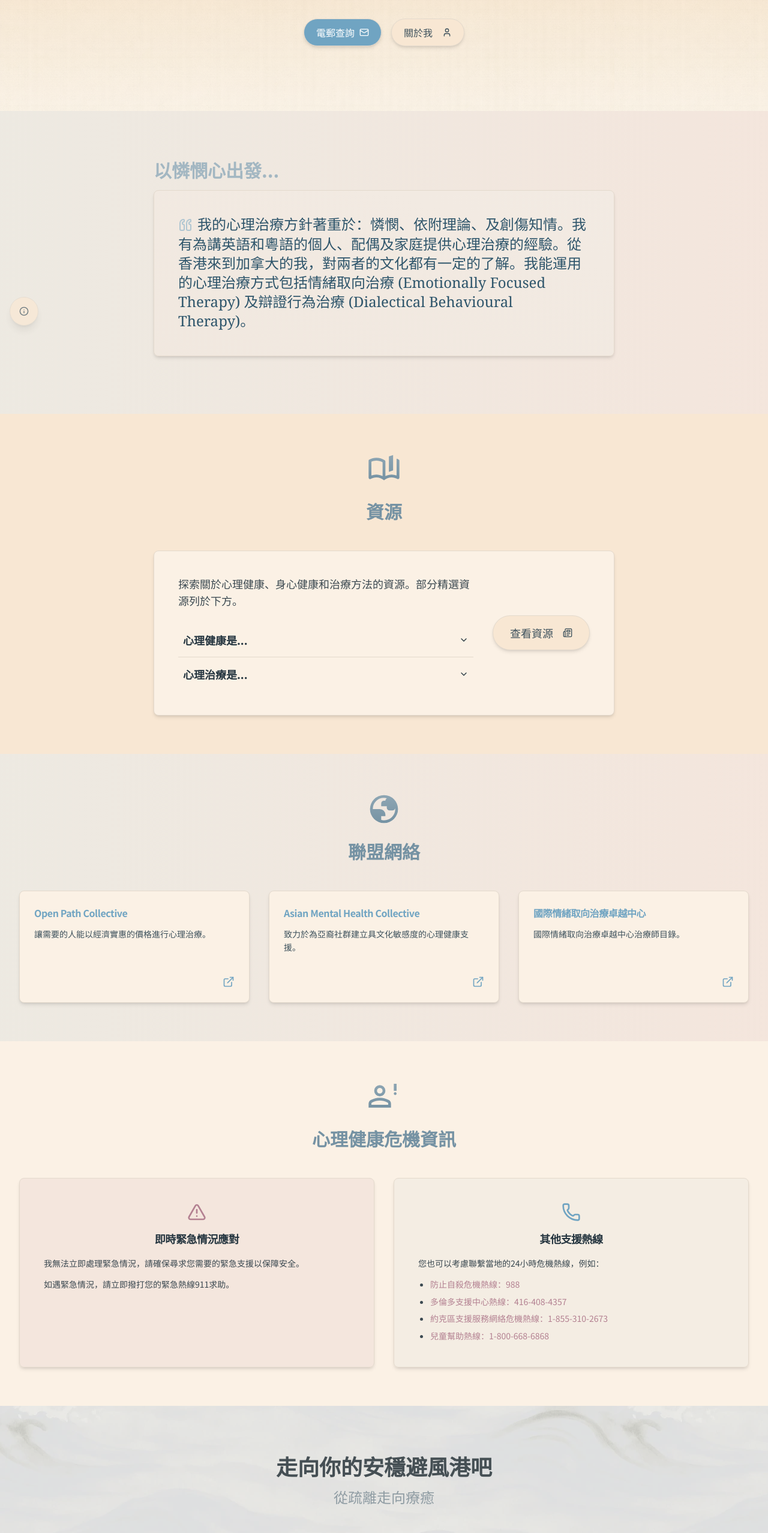
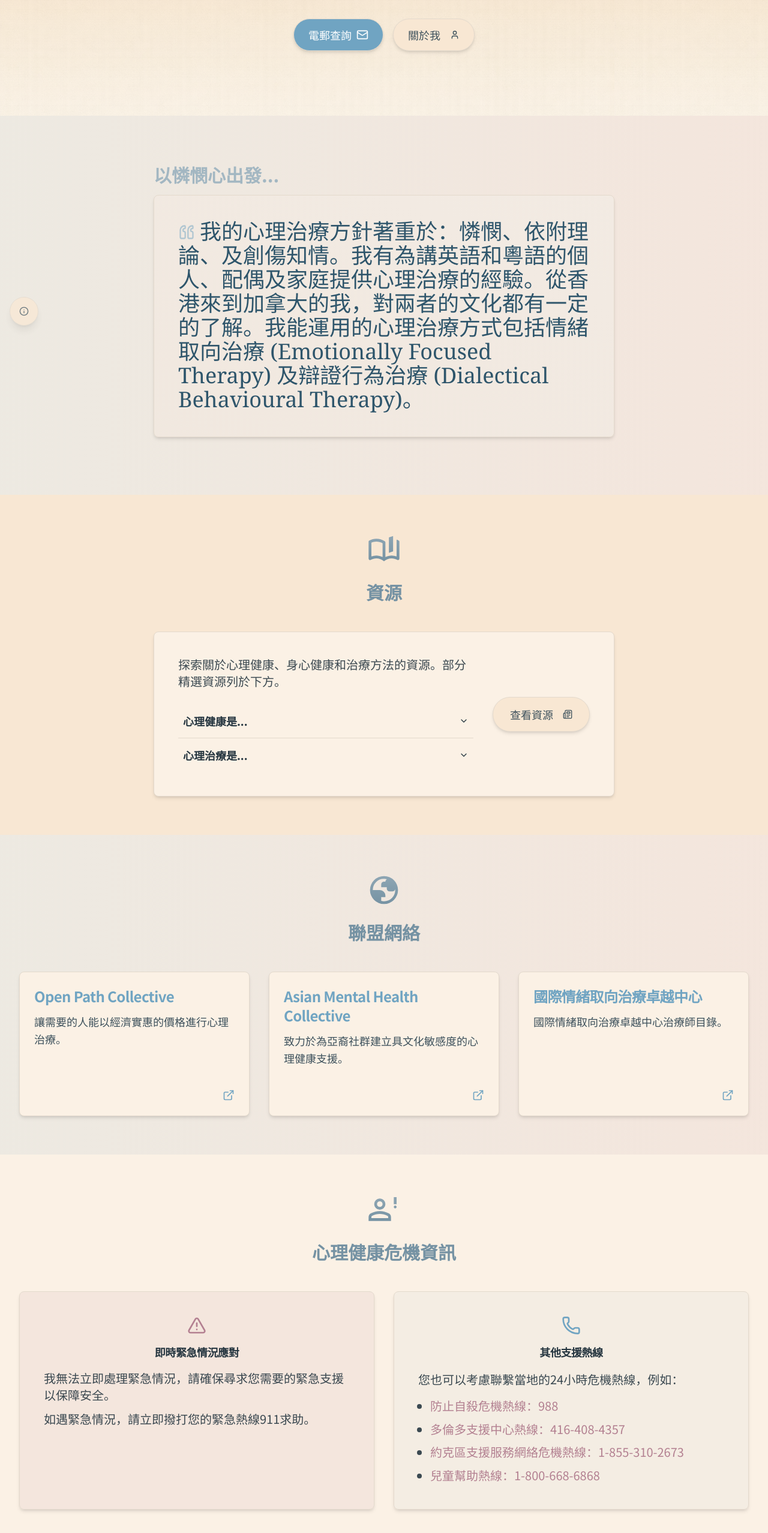
Before and after one commit to chislonchow/chislonchow.github.io, a Next.js app: page /zh in a window 1280 px wide. Shown: the part 241-2797 px from the top of the page at 60% size. Built offline with nearby package versions, Linux system fonts and the light colour scheme.

Commit message:
Font size changes

```diff
--- a/src/app/globals.css
+++ b/src/app/globals.css
@@ -54,40 +54,40 @@
   /* Basic styling for markdown content */
   /* Note: .markdown-content h1 styles what becomes <h2> after remark-behead, h2 styles <h3> etc. */
   .markdown-content h1 { /* Rendered as <h2> from # H1 */
-    @apply text-lg md:text-2xl font-bold mb-5 font-headline text-foreground;
+    @apply text-xl md:text-3xl font-bold mb-5 font-headline text-foreground;
   }
   .markdown-content h2 { /* Rendered as <h3> from ## H2 */
-    @apply text-base md:text-xl font-semibold mb-3.5 font-headline text-foreground;
+    @apply text-lg md:text-2xl font-semibold mb-3.5 font-headline text-foreground;
   }
   .markdown-content h3 { /* Rendered as <h4> from ### H3 */
-    @apply text-base md:text-xl font-semibold mb-2.5 font-headline text-foreground;
+    @apply text-lg md:text-2xl font-semibold mb-2.5 font-headline text-foreground;
   }
   .markdown-content h4 { /* Rendered as <h5> from #### H4 */
-    @apply text-sm md:text-lg font-semibold mb-1.5 font-headline text-foreground;
+    @apply text-base md:text-xl font-semibold mb-1.5 font-headline text-foreground;
   }
   .markdown-content h5 { /* Rendered as <h6> from ##### H5 */
-    @apply text-sm md:text-base font-semibold mb-1.5 font-headline text-foreground;
+    @apply text-base md:text-lg font-semibold mb-1.5 font-headline text-foreground;
   }
   .markdown-content h6 { /* Rendered as <p> or <h6> from ###### H6 */
-    @apply text-sm md:text-sm font-semibold mb-1 font-headline text-foreground;
+    @apply text-base md:text-base font-semibold mb-1 font-headline text-foreground;
   }
   .markdown-content p {
-    @apply mb-4 text-sm md:text-base leading-normal font-body indent-4; /* Adjusted md size from text-lg to text-base, Added indent-4 */
+    @apply mb-4 text-base md:text-lg leading-normal font-body indent-4; /* Adjusted md size from text-lg to text-base, Added indent-4 */
   }
   .markdown-content a {
     @apply text-accent hover:underline;
   }
   .markdown-content ul {
-    @apply list-disc list-outside ml-4 mb-4 font-body text-sm md:text-base;
+    @apply list-disc list-outside ml-4 mb-4 font-body text-base md:text-lg;
   }
   .markdown-content ol {
-    @apply list-decimal list-outside ml-4 mb-4 font-body text-sm md:text-base;
+    @apply list-decimal list-outside ml-4 mb-4 font-body text-base md:text-lg;
   }
   .markdown-content li {
-    @apply mb-2 text-sm md:text-base;
+    @apply mb-2 text-base md:text-lg;
   }
   .markdown-content blockquote {
-    @apply border-l-4 border-accent pl-4 italic my-4 text-muted-foreground text-sm md:text-base;
+    @apply border-l-4 border-accent pl-4 italic my-4 text-muted-foreground text-base md:text-lg;
   }
   .markdown-content blockquote p { /* Reset indent for paragraphs inside blockquotes */
     @apply indent-0;
@@ -169,26 +169,26 @@
   body.lang-zh .markdown-content ul,
   body.lang-zh .markdown-content ol,
   body.lang-zh .markdown-content blockquote {
-    @apply text-base md:text-lg; /* Increased from text-sm md:text-base */
+    @apply text-lg md:text-xl; /* Increased from text-base md:text-lg */
   }
 
   body.lang-zh .markdown-content h1 { /* Rendered as <h2> from # H1 */
+    @apply text-2xl md:text-4xl;
+  }
+  body.lang-zh .markdown-content h2 { /* Rendered as <h3> from ## H2 */
     @apply text-xl md:text-3xl;
   }
-  body.lang-zh .markdown-content h2 { /* Rendered as <h3> from ## H2 */
+  body.lang-zh .markdown-content h3 { /* Rendered as <h4> from ### H3 */
+    @apply text-xl md:text-3xl;
+  }
+  body.lang-zh .markdown-content h4 { /* Rendered as <h5> from #### H4 */
     @apply text-lg md:text-2xl;
   }
-  body.lang-zh .markdown-content h3 { /* Rendered as <h4> from ### H3 */
-    @apply text-lg md:text-2xl;
-  }
-  body.lang-zh .markdown-content h4 { /* Rendered as <h5> from #### H4 */
-    @apply text-base md:text-xl;
-  }
   body.lang-zh .markdown-content h5 { /* Rendered as <h6> from ##### H5 */
-    @apply text-base md:text-lg;
+    @apply text-lg md:text-xl;
   }
   body.lang-zh .markdown-content h6 { /* Rendered as <p> or <h6> from ###### H6 */
-    @apply text-base md:text-base;
+    @apply text-lg md:text-lg;
   }
 
   /* Sonner Toast Link Styling */
--- a/src/app/home/home-page-client-contents.tsx
+++ b/src/app/home/home-page-client-contents.tsx
@@ -45,13 +45,13 @@ function ServiceCard({ title, description, href }: ServiceCardProps) {
   const cardInnerContent = (
     <Card className="transition-all duration-150 hover:shadow-lg h-full flex flex-col overflow-hidden shadow-md bg-card">
       <CardHeader className="p-6 pb-3">
-        <CardTitle className="text-base font-headline font-semibold text-primary">
+        <CardTitle className="text-xl sm:text-2xl font-headline font-semibold text-primary">
           {title}
         </CardTitle>
       </CardHeader>
       <CardContent className="flex-grow p-6 pt-0">
         <p className={cn(
-            "text-sm text-secondary-foreground leading-relaxed text-left font-headline"
+            "text-lg text-secondary-foreground leading-relaxed text-left font-headline"
           )}>
           {description}
         </p>
@@ -242,7 +242,7 @@ export default function HomePageClientContents({
             <span style={{ color: 'hsl(202 25% 20%)' }}>Chislon</span>{' '}
             <span style={{ color: 'hsl(202 25% 25%)' }}>Chow</span>
           </h1>
-          <p className="text-base xs:text-lg md:text-lg text-muted-foreground mb-4 xs:mb-6 sm:mb-8 max-w-2xl mx-auto">
+          <p className="text-base xs:text-lg sm:text-lg md:text-lg text-muted-foreground mb-4 xs:mb-6 sm:mb-8 max-w-2xl mx-auto">
             <span>{heroSubtitleDisplay}</span>
             <CanadaFlagIcon
               className="h-[0.8em] w-[1.6em] inline-block ml-1.5 align-middle"
@@ -252,22 +252,22 @@ export default function HomePageClientContents({
           <div className="flex flex-row flex-wrap items-center justify-center gap-3 sm:gap-4 pb-20">
             <a
               href={dynamicMailtoLink}
-              className="h-auto bg-primary hover:bg-primary/90 text-primary-foreground rounded-full px-4 py-2 text-xs sm:px-5 sm:py-2.5 sm:text-base border transition-transform hover:scale-105 whitespace-nowrap inline-flex items-center justify-center shadow-md hover:shadow-lg"
+              className="h-auto bg-primary hover:bg-primary/90 text-primary-foreground rounded-full px-5 py-2.5 text-base sm:px-6 sm:py-3 sm:text-lg border transition-transform hover:scale-105 whitespace-nowrap inline-flex items-center justify-center shadow-md hover:shadow-lg"
             >
               {heroButtonText}
               <Mail
-                className="ml-2 h-2.5 w-2.5 sm:h-4 sm:w-4"
+                className="ml-2 h-4 w-4 sm:h-5 sm:w-5"
                 aria-hidden="true"
               />
             </a>
             <Button
               asChild
-              className="h-auto bg-secondary hover:bg-secondary/80 text-secondary-foreground rounded-full px-4 py-2 text-xs sm:px-5 sm:py-2.5 sm:text-base border transition-transform hover:scale-105 whitespace-nowrap shadow-md hover:shadow-lg"
+              className="h-auto bg-secondary hover:bg-secondary/80 text-secondary-foreground rounded-full px-5 py-2.5 text-base sm:px-6 sm:py-3 sm:text-lg border transition-transform hover:scale-105 whitespace-nowrap shadow-md hover:shadow-lg"
             >
               <Link href={profilePath}>
                 {heroButtonSecondaryText}
                 <User
-                  className="ml-2 h-2.5 w-2.5 sm:h-4 sm:w-4"
+                  className="ml-2 h-4 w-4 sm:h-5 sm:w-5"
                   aria-hidden="true"
                 />
               </Link>
@@ -296,16 +296,16 @@ export default function HomePageClientContents({
                   "font-body",
                   "text-[hsl(202,40%,30%)] mb-0.5 leading-normal",
                   language === "zh"
-                    ? "text-base xs:text-lg sm:text-xl md:text-2xl"
-                    : "text-sm xs:text-base sm:text-lg md:text-xl"
+                    ? "text-xl xs:text-2xl sm:text-3xl md:text-4xl"
+                    : "text-lg xs:text-xl sm:text-2xl md:text-3xl"
                 )}
               >
                 <Quote
                   className={cn(
                     "inline-block text-primary/50 transform rotate-180 mr-2 mb-1 align-middle",
                     language === "zh"
-                      ? "w-4 h-4 xs:w-5 xs:h-5 sm:w-5 sm:h-5 md:w-6 md:h-6"
-                      : "w-3 h-3 xs:w-4 xs:h-4 sm:w-4 sm:h-4 md:w-5 md:h-5"
+                      ? "w-5 h-5 xs:w-6 xs:h-6 sm:w-6 sm:h-6 md:w-7 md:h-7"
+                      : "w-4 h-4 xs:w-5 xs:h-5 sm:w-5 sm:h-5 md:w-6 md:h-6"
                   )}
                   aria-hidden="true"
                 />
@@ -350,7 +350,10 @@ export default function HomePageClientContents({
             <CardContent className="p-4 xs:p-6 md:p-10">
               <div className="md:flex md:items-center md:gap-8">
                 <div className="mb-8 md:mb-0 md:flex-grow">
-                  <p className="text-base md:text-lg text-foreground/90 max-w-xl text-left mb-6 font-headline">
+                  <p className={cn(
+                    "text-foreground/90 max-w-xl text-left mb-6 font-headline",
+                    language === "zh" ? "text-xl" : "text-lg sm:text-xl"
+                  )}>
                     {ctaTextContent}
                   </p>
                   {articlesForFrontpageAccordion.length > 0 && (
@@ -362,12 +365,12 @@ export default function HomePageClientContents({
                           className="border-x-0 border-t-0 first:border-t-0 last:border-b-0"
                         >
                           <AccordionTrigger className="text-base md:text-lg font-bold text-left hover:no-underline px-2 py-3.5">
-                            {article.title[language]}
+                            <span className="flex-1 text-left">{article.title[language]}</span>
                           </AccordionTrigger>
                           <AccordionContent className="pt-2 pb-4 px-4">
                             <p className={cn(
                                 "font-body",
-                                "text-base md:text-lg text-foreground/80 mb-4"
+                                "text-base sm:text-lg text-foreground/80 mb-4"
                               )}>
                               {article.description[language]}
                             </p>
@@ -402,12 +405,12 @@ export default function HomePageClientContents({
                   <Button
                     asChild
                     size="lg"
-                    className="h-auto bg-secondary hover:bg-secondary/80 text-secondary-foreground rounded-full px-4 py-2 text-xs sm:px-7 sm:py-3.5 sm:text-base md:px-7 md:py-3.5 md:text-lg border transition-transform hover:scale-105 whitespace-nowrap md:w-auto shadow-md hover:shadow-lg"
+                    className="h-auto bg-secondary hover:bg-secondary/80 text-secondary-foreground rounded-full px-6 py-3 text-base sm:px-8 sm:py-4 sm:text-xl md:px-7 md:py-3.5 md:text-lg border transition-transform hover:scale-105 whitespace-nowrap md:w-auto shadow-md hover:shadow-lg"
                   >
                     <Link href={articlesPath}>
                       {ctaButtonArticlesText}
                       <Newspaper
-                        className="ml-2 h-2.5 w-2.5 sm:h-4 sm:w-4"
+                        className="ml-2 h-5 w-5 sm:h-6 sm:w-6"
                         aria-hidden="true"
                       />
                     </Link>
@@ -500,18 +503,18 @@ export default function HomePageClientContents({
                   className="w-8 h-8 mx-auto mb-0 sm:mb-2 text-accent"
                   aria-hidden="true"
                 />
-                <CardTitle className="text-base xs:text-lg md:text-lg text-foreground font-semibold font-headline mb-1">
+                <CardTitle className="text-lg text-foreground font-semibold font-headline mb-1">
                   {crisisCard1TitleText}
                 </CardTitle>
               </CardHeader>
               <CardContent className="p-2 flex-grow text-foreground/90 text-left">
                 <p className={cn(
-                    "mb-3 text-sm leading-relaxed font-headline"
+                    "mb-3 leading-relaxed font-headline text-xl"
                   )}>
                   {crisisCard1P1Text}
                 </p>
                 <p className={cn(
-                    "text-sm leading-relaxed font-headline"
+                    "leading-relaxed font-headline text-xl"
                   )}>
                   {crisisCard1P2Text}
                 </p>
@@ -523,18 +526,18 @@ export default function HomePageClientContents({
                   className="w-8 h-8 mx-auto  mb-0 sm:mb-2 text-primary"
                   aria-hidden="true"
                 />
-                <CardTitle className="text-base xs:text-lg md:text-lg text-foreground font-semibold font-headline mb-1">
+                <CardTitle className="text-lg text-foreground font-semibold font-headline mb-1">
                   {crisisCard2TitleText}
                 </CardTitle>
               </CardHeader>
               <CardContent className="p-2 flex-grow text-foreground/90">
                 <p className={cn(
-                    "mb-3 text-sm leading-relaxed font-headline"
+                    "mb-3 text-xl leading-relaxed font-headline"
                   )}>
                   {crisisCard2P1Text}
                 </p>
                 <ul className={cn(
-                    "list-disc pl-5 space-y-1.5 text-sm leading-relaxed font-headline"
+                    "list-disc pl-5 space-y-1.5 text-xl leading-relaxed font-headline"
                   )}>
                   {crisisHotlines.map((hotline) => {
                     const hotlineText = getTranslatedString(translations[hotline.key], language);
@@ -575,7 +578,7 @@ export default function HomePageClientContents({
             className={cn(
               "font-extrabold mb-4",
               language === "zh"
-                ? "text-lg xs:text-2xl sm:text-4xl md:text-4xl"
+                ? "text-lg xs:text-xl sm:text-4xl md:text-4xl"
                 : "text-lg xs:text-2xl sm:text-2xl md:text-2xl"
             )}
             style={{ color: "hsl(202, 10%, 30%)" }}
@@ -585,9 +588,7 @@ export default function HomePageClientContents({
           <p
             className={cn(
               "mb-4 xs:mb-6 sm:mb-8 max-w-2xl mx-auto",
-              language === "zh"
-                ? "text-base xs:text-xl sm:text-xl md:text-2xl"
-                : "text-sm xs:text-lg sm:text-base md:text-lg"
+              "text-base md:text-lg"
             )}
             style={{ color: "hsl(202, 10%, 60%)" }}
           >
--- a/src/components/layout/footer.tsx
+++ b/src/components/layout/footer.tsx
@@ -101,13 +101,13 @@ export default function Footer() {
 
           {/* Right Half: Contact Info and Disclaimer Text */}
           <div className="sm:w-1/2 text-left sm:text-right">
-            <p className="text-muted-foreground text-sm mb-2">
+            <p className="text-muted-foreground text-base mb-2">
               <span className="mr-1">{emailLabelText}</span>
               <a href={mailtoLink} className="hover:text-primary hover:underline">
                 {emailAddress}
               </a>
             </p>
-            <p className="text-muted-foreground text-sm italic font-normal">
+            <p className="text-muted-foreground text-base italic font-normal">
               {footerDisclaimerText}
             </p>
           </div>
@@ -115,7 +115,7 @@ export default function Footer() {
 
         {/* Copyright Information - Full Width Below */}
         <div className="text-center">
-          <p className="text-muted-foreground text-sm font-normal">
+          <p className="text-muted-foreground text-base font-normal">
             {fullCopyrightText}
           </p>
         </div>
--- a/src/components/layout/header.tsx
+++ b/src/components/layout/header.tsx
@@ -1,4 +1,3 @@
-
 "use client";
 
 import Link from "next/link";
@@ -15,6 +14,7 @@ import {
 import { Button } from "@/components/ui/button";
 import {
   Sheet,
+  SheetClose,
   SheetContent,
   SheetTitle,
   SheetTrigger,
@@ -75,21 +75,20 @@ const MobileNavLinkItem = ({
   href,
   label,
   icon,
-  onItemClick,
 }: {
   href: string;
   label: string;
   icon: React.ReactNode;
-  onItemClick?: () => void;
 }) => (
+  <SheetClose asChild>
     <Link
       href={href}
-    onClick={onItemClick}
-    className="flex items-center text-base font-medium font-headline hover:text-primary transition-colors py-3 px-4 w-full hover:bg-accent/20 rounded-md"
+      className="flex items-center text-2xl font-medium font-headline hover:text-primary transition-colors py-3 px-4 w-full hover:bg-accent/20 rounded-md"
     >
       {icon}
       {label}
     </Link>
+  </SheetClose>
 );
 
 export default function Header() {
@@ -105,10 +104,6 @@ export default function Header() {
       icon: linkInfo.icon,
     };
   });
-
-  const handleMobileLinkClick = () => {
-    setIsSheetOpen(false);
-  };
 
   const displaySiteName = getTranslatedString(translations.headerSiteName, 'en') ||
                           getTranslatedString(translations.siteName, 'en') ||
@@ -168,7 +163,7 @@ export default function Header() {
               <SheetContent
                 id="mobile-menu-content"
                 side="right"
-                className="w-[180px] p-0 pt-12 bg-background"
+                className="w-[216px] p-0 pt-12 bg-background"
               >
                 <SheetTitle className="sr-only">Menu</SheetTitle>
                 <nav
@@ -181,7 +176,6 @@ export default function Header() {
                       href={link.href}
                       label={link.label}
                       icon={link.icon}
-                      onItemClick={handleMobileLinkClick}
                     />
                   ))}
                 </nav>
--- a/src/components/shared/contact-popover.tsx
+++ b/src/components/shared/contact-popover.tsx
@@ -57,7 +57,7 @@ export default function ContactPopover() {
 
   return (
     <div
-      className={cn("fixed bottom-4 left-4 z-50", {
+      className={cn("fixed bottom-4 left-4 z-50 contact-popover-container", {
         hidden: !showLayoutElements,
       })}
     >
@@ -101,12 +101,12 @@ export default function ContactPopover() {
             </div>
             <div className="grid gap-2.5">
               <div className="flex justify-center mb-1">
-                <div className="relative h-32 w-32 xs:h-48 xs:w-48">
+                <div className="relative h-40 w-40 xs:h-56 xs:w-56">
                   <Image
                     src="/images/profile.webp"
                     alt={profileImageAlt}
                     fill
-                    sizes="(max-width: 319px) 128px, 192px"
+                    sizes="(max-width: 319px) 160px, 224px"
                     className="rounded-md object-cover"
                     data-ai-hint="person portrait"
                   />
@@ -115,11 +115,14 @@ export default function ContactPopover() {
               <div className="flex flex-col items-center space-y-1.5 text-center">
                 <Button
                   asChild
-                  className="h-auto bg-primary hover:bg-primary/90 text-primary-foreground rounded-full px-2 py-1 text-[10px] leading-tight font-headline border transition-transform hover:scale-105 whitespace-nowrap"
+                  className="h-auto bg-primary hover:bg-primary/90 text-primary-foreground rounded-full px-4 py-2 text-xs sm:px-5 sm:py-2.5 sm:text-sm border transition-transform hover:scale-105 whitespace-nowrap"
                 >
                   <a href={dynamicMailtoLink}>
                     {emailButtonText}
-                    <Mail className="ml-1 h-3 w-3" aria-hidden="true" />
+                    <Mail
+                      className="ml-1.5 h-3.5 w-3.5 sm:h-4 sm:w-4"
+                      aria-hidden="true"
+                    />
                   </a>
                 </Button>
               </div>
--- a/src/contexts/language-context.tsx
+++ b/src/contexts/language-context.tsx
@@ -3,6 +3,7 @@
 
 import type { Dispatch, SetStateAction } from 'react';
 import React, { createContext, useState, useMemo, useCallback, useContext } from 'react';
+import { usePathname } from 'next/navigation';
 
 export type Language = 'en' | 'zh';
 
```
Lines whose indentation alone changed are shown as unchanged.
